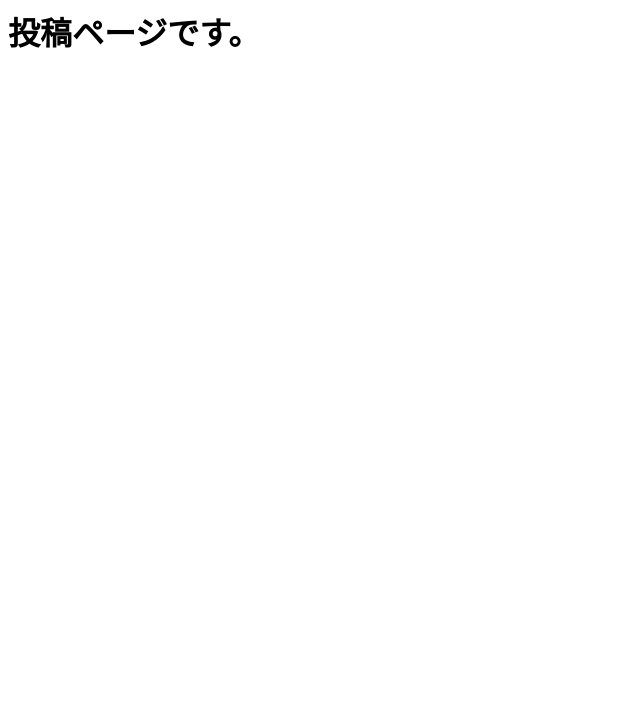
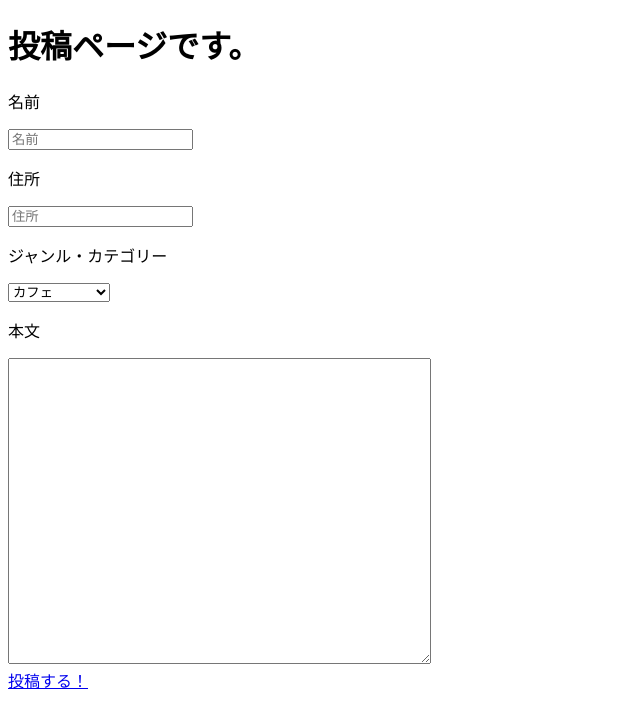
Before and after one commit to dev-satoshi/supporters-hackathon_2023_vol12, a Django app: page /post_create/ in a window 1280 px wide. Shown: the top 728 px of the page, without its empty margins (0-640 px from the left). Run offline with Django 4.2, Linux system fonts and the light colour scheme.

Commit message:
add input element

```diff
--- a/templates/posts/post_create.html
+++ b/templates/posts/post_create.html
@@ -1 +1,40 @@
-<h1>投稿ページです。</h1>
+<!DOCTYPE html>
+<html lang="ja">
+  <head>
+    <meta charset="UTF-8" />
+    <meta name="viewport" content="width=device-width, initial-scale=1.0" />
+    <title>投稿ページ</title>
+    <script src="https://ajax.googleapis.com/ajax/libs/jquery/3.5.1/jquery.min.js"></script>
+  </head>
+  <body>
+    <h1>投稿ページです。</h1>
+    <div class="post_wrappeer">
+      <div class="post_contents">
+        <div class="post_name">
+          <p class="post_txt">名前</p>
+          <input type="text" placeholder="名前">
+        </div>
+        <div class="post_address">
+          <p class="post_txt">住所</p>
+          <input type="text" placeholder="住所">
+        </div>
+        <div class="post_category">
+          <p class="post_txt">ジャンル・カテゴリー</p>
+          <select name="category" id="category">
+            <option value="">カフェ</option>
+            <option value="">カードゲーム</option>
+            <option value="">景色</option>
+          </select>
+        </div>
+        <div class="post_content">
+          <p class="post_txt">本文</p>
+          <textarea name="content" id="post_content" cols="50" rows="20" placeholder="おすすめポイントやここが良い！と思ったことを部分を共有しましょう！">
+          </textarea>
+        </div>
+        <div class="post_add_btn">
+          <a href="#">投稿する！</a>
+        </div>
+      </div>
+    </div>
+  </body>
+</html>
```
